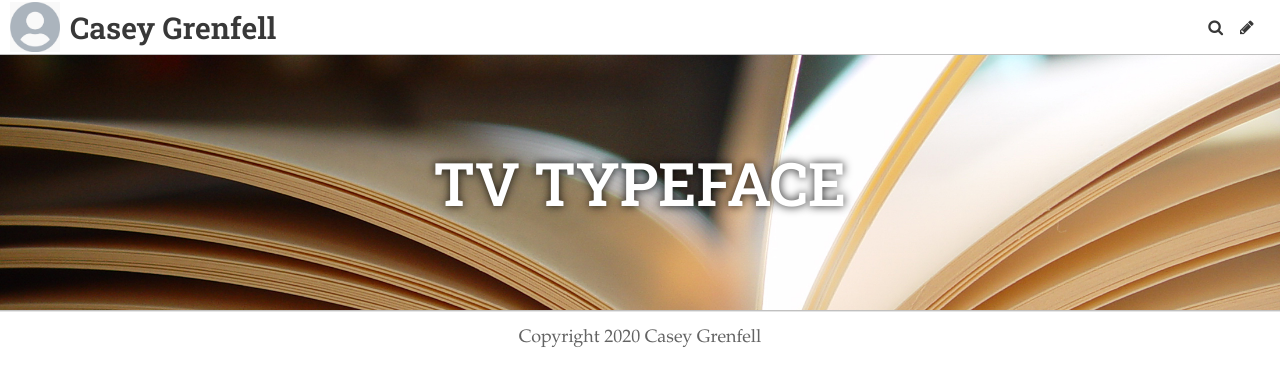
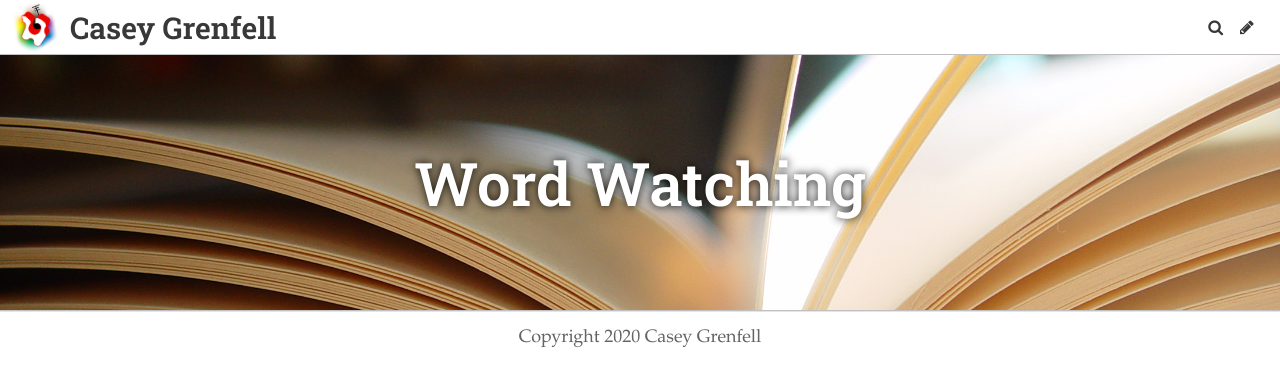
Before and after one commit to caseygrenfell/typography, a Jekyll site: the page built from index.html, in a window 1280 px wide. Shown: the top 386 px of the page. Built offline with Jekyll 4.4.1, drawn with Linux system fonts in a browser that asks for light colours; some web fonts are replaced; the list of posts is cut into pages by our own code.

Commit message:
Update Settings “general”

```diff
--- a/_data/settings.yml
+++ b/_data/settings.yml
@@ -1,11 +1,11 @@
 title: Casey Grenfell
 description: This site is for exploring how television uses typography
-header_text: TV TYPEFACE
+header_text: Word Watching
 footer_text: Copyright 2020 Casey Grenfell
 header_feature_image: ../uploads/pages.jpg
 bannerheight: 20vmax
-logo: /uploads/logo.jpg
-favicon: /uploads/favicon.ico
+logo: ../uploads/bloglogo.png
+favicon: ../uploads/favicon-16x16.png
 gridlayout: false
 fixednavbar: false
 upzoom: true
```
Also changed, not shown: uploads/bloglogo.png (added), uploads/favicon-16x16.png (added).
